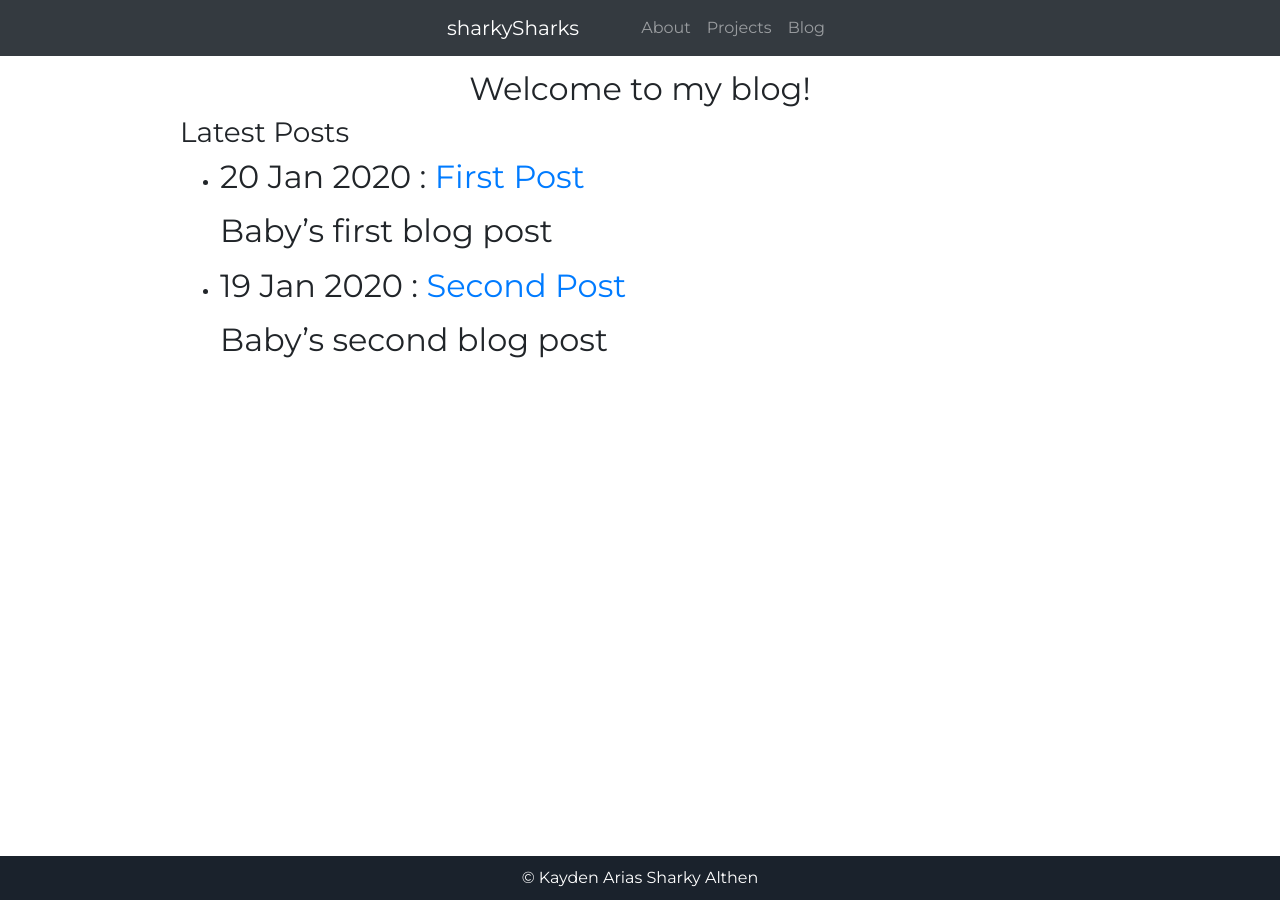
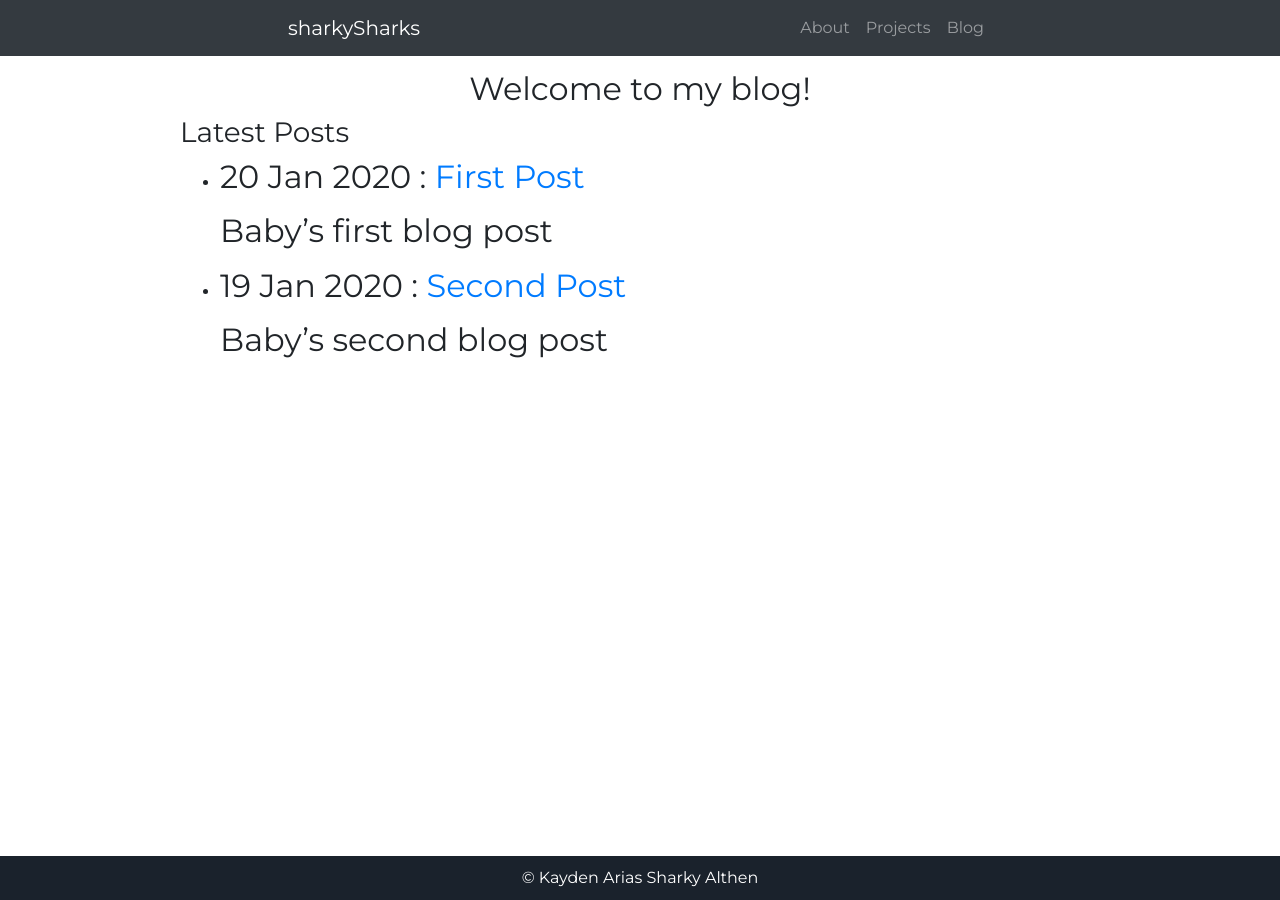
Before and after one commit to sharkySharks/sharkySharks.github.io, a Jekyll site: the page built from blog.html, in a window 1280 px wide. Built offline with Jekyll 4.4.1, drawn with Linux system fonts in a browser that asks for light colours.

Commit message:
fix navbar responsiveness to align with main container content

```diff
--- a/_includes/nav.html
+++ b/_includes/nav.html
@@ -1,13 +1,12 @@
 <div class="row">
     <nav class="navbar navbar-expand-md navbar-dark bg-dark fixed-top mb-4">
-        <div class="col-lg-4"></div>
         <a href="/" class="navbar-brand d-block d-md-none ml-3">sharkySharks</a>
         <button class="navbar-toggler mr-3" type="button" data-toggle="collapse" data-target="#navbar" aria-controls="navbar" aria-expanded="false" aria-label="Toggle navigation">
             <span class="navbar-toggler-icon"></span>
         </button>
-        <div id="navbar" class="collapse navbar-collapse col-lg-4">
+        <div id="navbar" class="collapse navbar-collapse">
             <a href="/" class="navbar-brand mr-5 d-none d-md-block">sharkySharks</a>
-            <ul class="navbar-nav ml-auto">
+            <ul class="navbar-nav ml-3 ml-md-auto">
                 <li class="nav-item">
                     <a href="/about" class="nav-link">About</a>
                 </li>
@@ -19,6 +18,5 @@
                 </li>
             </ul>
         </div>
-        <div class="col-lg-4"></div>
     </nav>
 </div>
--- a/assets/css/main.css
+++ b/assets/css/main.css
@@ -107,39 +107,6 @@
     }
 }
 
-.icons-header {
-    display: flex;
-    justify-content: center;
-}
-
-.icons-header .icon {
-    text-align: center;
-    color: #fff;
-    width: 20px;
-    height: 20px;
-    font-size: 20px;
-    padding: 10px;
-    margin: 2px;
-    border-radius: 50%;
-    border: 2px solid #fff;
-    transition: all .7s;
-}
-
-.icons-header .icon:active,
-.icons-header .icon:hover {
-    color: #1a222c;
-    background: #fff;
-}
-
-@media only screen and (min-width:768px) {
-    .icons-header .icon {
-        width: 35px;
-        height: 35px;
-        font-size: 35px;
-        padding: 17px;
-    }
-}
-
 .down,
 .icons-header,
 .user {
@@ -177,6 +144,89 @@
 .footer a:active,
 .footer a:hover {
     color: #4b5664;
+}
+
+.footer {
+    background: #1a222c;
+    padding: 10px 0;
+    margin-top: 100px;
+    text-align: center;
+    color: #fff;
+}
+
+.footer .love {
+    color: red;
+}
+
+.footer a {
+    text-decoration: none;
+    margin: 0;
+    color: #fff;
+}
+
+.icons-header {
+    display: flex;
+    justify-content: center;
+}
+
+.icons-header .icon {
+    text-align: center;
+    color: #fff;
+    width: 20px;
+    height: 20px;
+    font-size: 20px;
+    padding: 10px;
+    margin: 2px;
+    border-radius: 50%;
+    border: 2px solid #fff;
+    transition: all .7s;
+}
+
+.icons-header .icon:active,
+.icons-header .icon:hover {
+    color: #1a222c;
+    background: #fff;
+}
+
+@media only screen and (min-width:768px) {
+    .icons-header .icon {
+        width: 35px;
+        height: 35px;
+        font-size: 35px;
+        padding: 17px;
+    }
+}
+
+/* navbar alignment with main container content */
+@media only screen and (min-width: 768px) {
+    .navbar {
+        padding-right: 3rem;
+        padding-left: 3rem;
+    }
+}
+@media only screen and (min-width: 992px) {
+    .navbar {
+        padding-right: 9rem;
+        padding-left: 9rem;
+    }
+}
+@media only screen and (min-width:1200px) {
+    .navbar {
+        padding-right: 18rem;
+        padding-left: 18rem;
+    }
+}
+@media only screen and (min-width:1700px) {
+    .navbar {
+        padding-right: 32rem;
+        padding-left: 32rem;
+    }
+}
+@media only screen and (min-width:2000px) {
+    .navbar {
+        padding-right: 52rem;
+        padding-left: 52rem;
+    }
 }
 
 .user {
@@ -240,21 +290,3 @@
     color: #fff;
     transition: color .3s ease-in, background-color .3s ease-in, border-color .3s ease-in;
 }
-
-.footer {
-    background: #1a222c;
-    padding: 10px 0;
-    margin-top: 100px;
-    text-align: center;
-    color: #fff;
-}
-
-.footer .love {
-    color: red;
-}
-
-.footer a {
-    text-decoration: none;
-    margin: 0;
-    color: #fff;
-}
```
